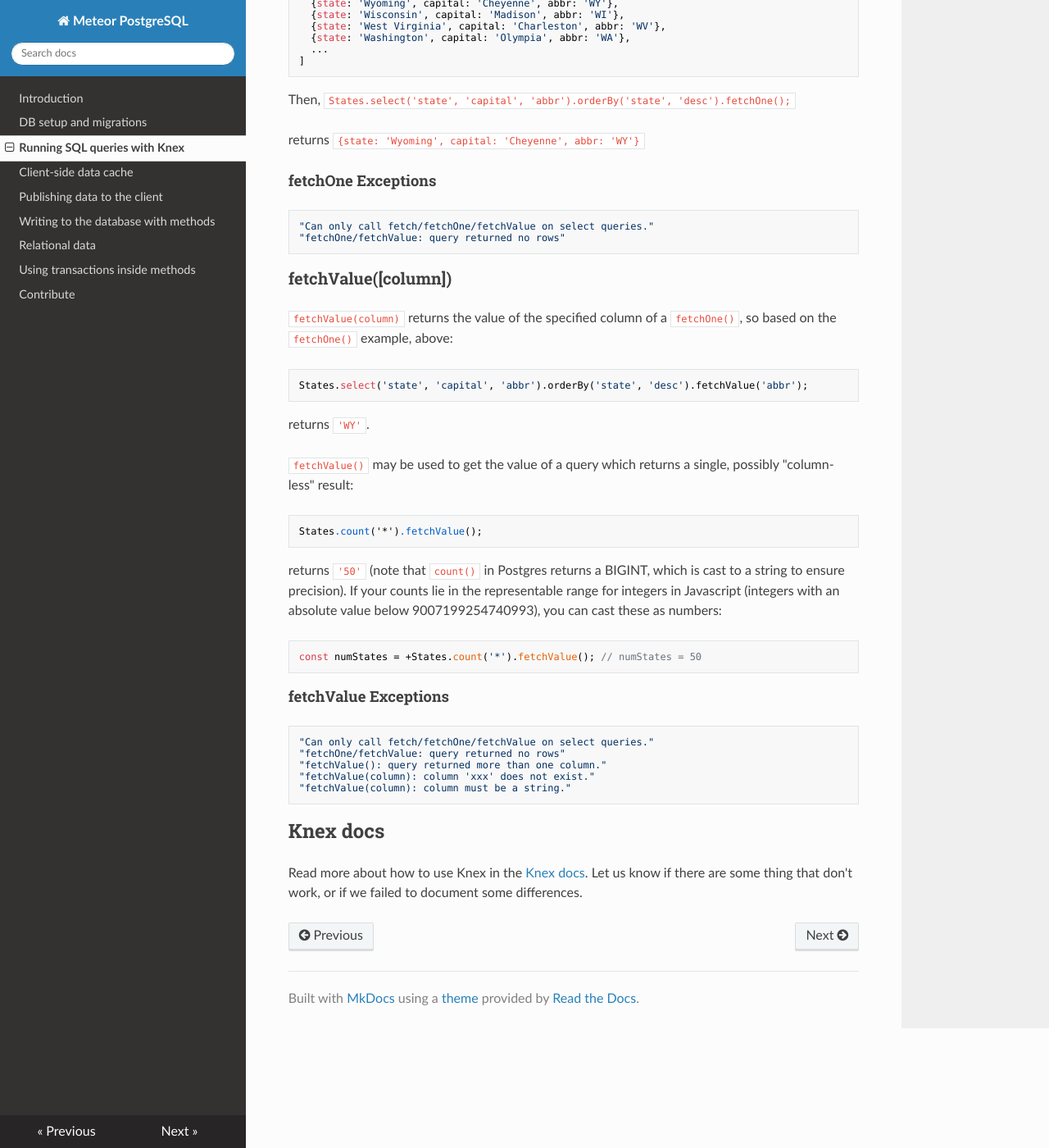
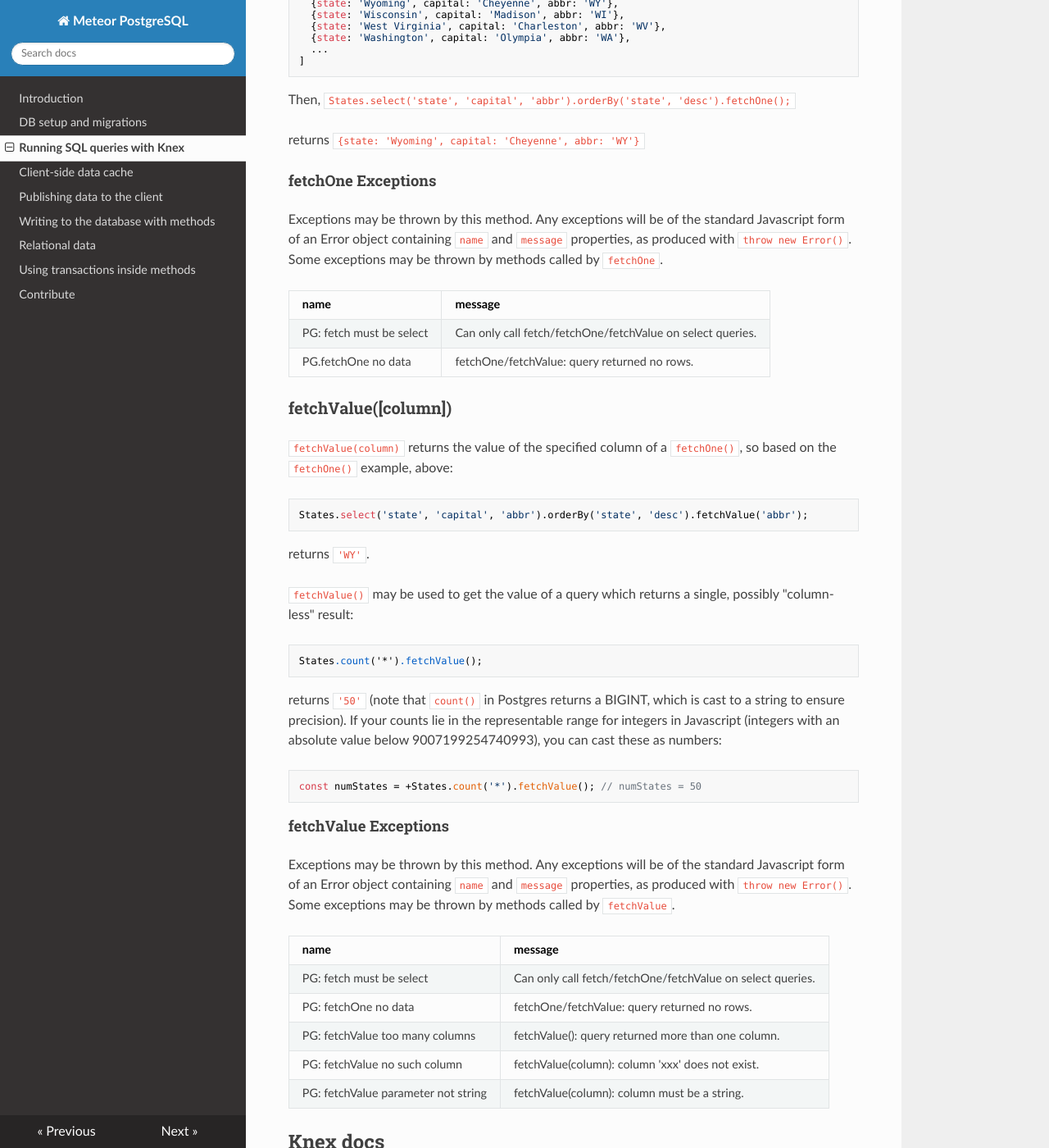
Before and after one commit to meteor/postgres-packages, an MkDocs documentation site: the page built from docs/knex.md, in a window 1280 px wide and 1400 px high, scrolled down 2205 px. Shown: the whole window at 82% size. Built offline with MkDocs 1.6.1, drawn with Linux system fonts in a browser that asks for light colours; nearby versions of some CDN libraries; old or Windows-style settings are respelled for this version of MkDocs.

Commit message:
Update docs with new exception information

```diff
--- a/docs/knex.md
+++ b/docs/knex.md
@@ -100,8 +100,14 @@ returns `{state: 'Wyoming', capital: 'Cheyenne', abbr: 'WY'}`
 
 #### fetchOne Exceptions
 
-    "Can only call fetch/fetchOne/fetchValue on select queries."
-    "fetchOne/fetchValue: query returned no rows"
+Exceptions may be thrown by this method. Any exceptions will be of the standard Javascript form of an Error
+object containing `name` and `message` properties, as produced with `throw new Error()`. Some exceptions may
+be thrown by methods called by `fetchOne`.
+
+| name | message |
+|----- | ------- |
+| PG: fetch must be select | Can only call fetch/fetchOne/fetchValue on select queries. |
+| PG.fetchOne no data | fetchOne/fetchValue: query returned no rows. |
 
 ### fetchValue([column])
 
@@ -124,11 +130,17 @@ If your counts lie in the representable range for integers in Javascript (intege
 
 #### fetchValue Exceptions
 
-    "Can only call fetch/fetchOne/fetchValue on select queries."
-    "fetchOne/fetchValue: query returned no rows"
-    "fetchValue(): query returned more than one column."
-    "fetchValue(column): column 'xxx' does not exist."
-    "fetchValue(column): column must be a string."
+Exceptions may be thrown by this method. Any exceptions will be of the standard Javascript form of an Error
+object containing `name` and `message` properties, as produced with `throw new Error()`. Some exceptions may
+be thrown by methods called by `fetchValue`.
+
+| name | message |
+|----- | ------- |
+| PG: fetch must be select | Can only call fetch/fetchOne/fetchValue on select queries. |
+| PG: fetchOne no data | fetchOne/fetchValue: query returned no rows. |
+| PG: fetchValue too many columns | fetchValue(): query returned more than one column. |
+| PG: fetchValue no such column | fetchValue(column): column 'xxx' does not exist. |
+| PG: fetchValue parameter not string | fetchValue(column): column must be a string. |
 
 ## Knex docs
 
```
